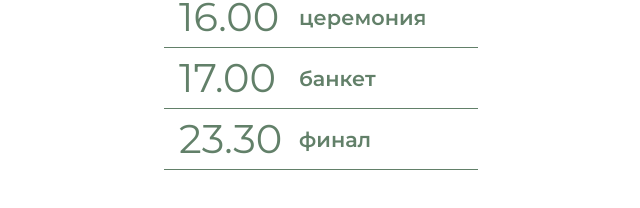
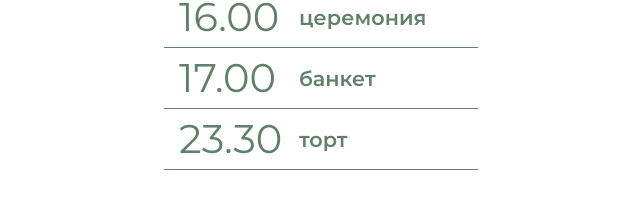
Before and after one commit to MaximMalyavko85/wedding, a React (Create React App) app: page / in a window 1280 px wide. Shown: the part 2078-2286 px from the top of the page, without its empty margins (319-959 px from the left). Built offline with nearby package versions, Linux system fonts and the light colour scheme.

Commit message:
FEAT: minore fixing

```diff
--- a/src/components/CoupleSection.jsx
+++ b/src/components/CoupleSection.jsx
@@ -17,7 +17,7 @@ const guests = {
   natasha_misha: "Дорогие Наташа, Миша, Маша и Макар",
   katia_dima: "Дорогие Катя и Дима",
   silitskaia_irina: "Дорогая Ирина",
-  silitskaia_elena: "Дорогая Елена",
+  silitskaia_elena_milana: "Дорогая Елена и Милана",
   ludmila_konstantin: "Дорогие Людмила Сергеевна и Константин Станиславович",
   ivanova_anna: "Дорогая Анна Викторовна",
   gunko_zinaida_vladimir: "Дорогие Зинаида Константиновна и Владимир Павлович",
--- a/src/components/EventDetails.jsx
+++ b/src/components/EventDetails.jsx
@@ -74,7 +74,7 @@ const EventDetails = () => (<>
           <div className="timing_container">
           <div className="timing_item">
             <h2>23.30</h2>
-            <h5>финал</h5>
+            <h5>торт</h5>
           </div>
         </div>
       </div>
```
